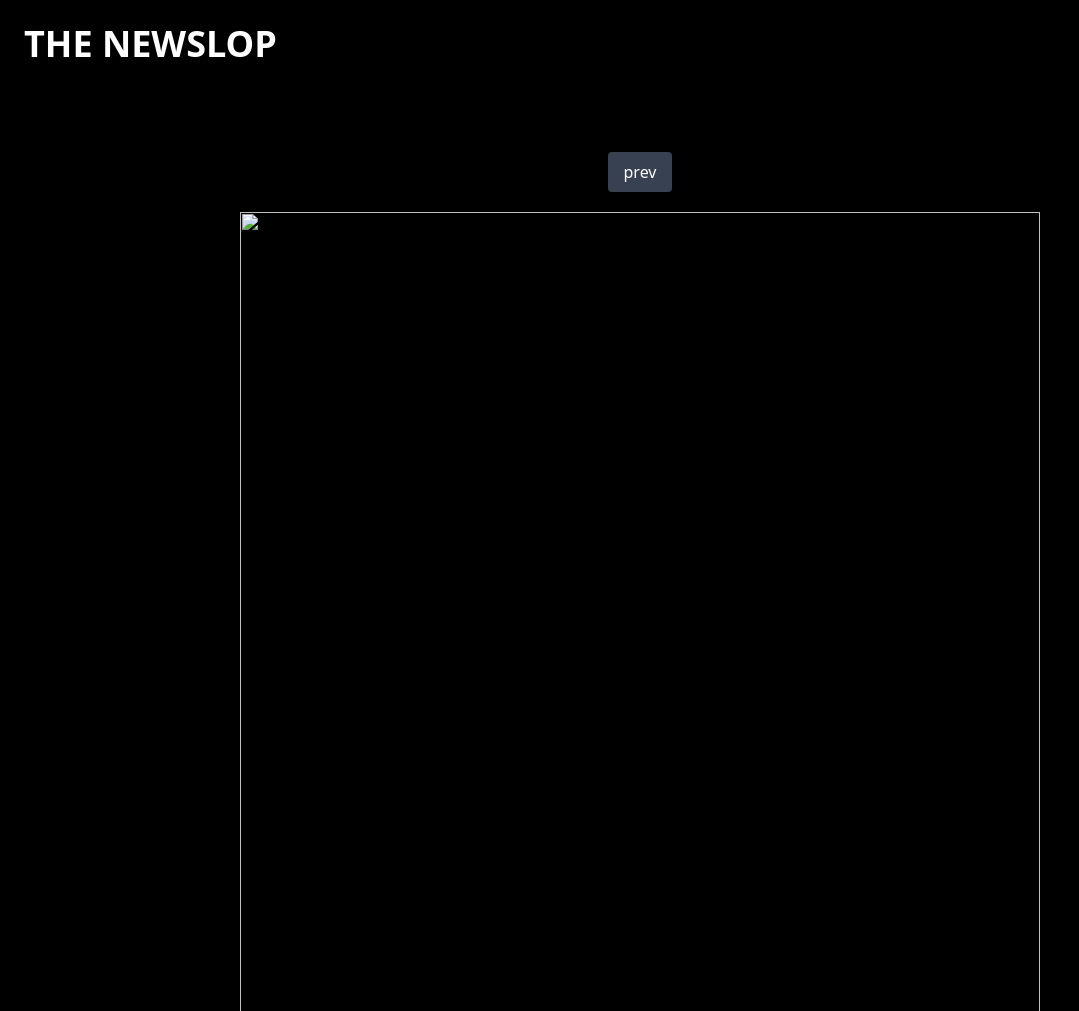
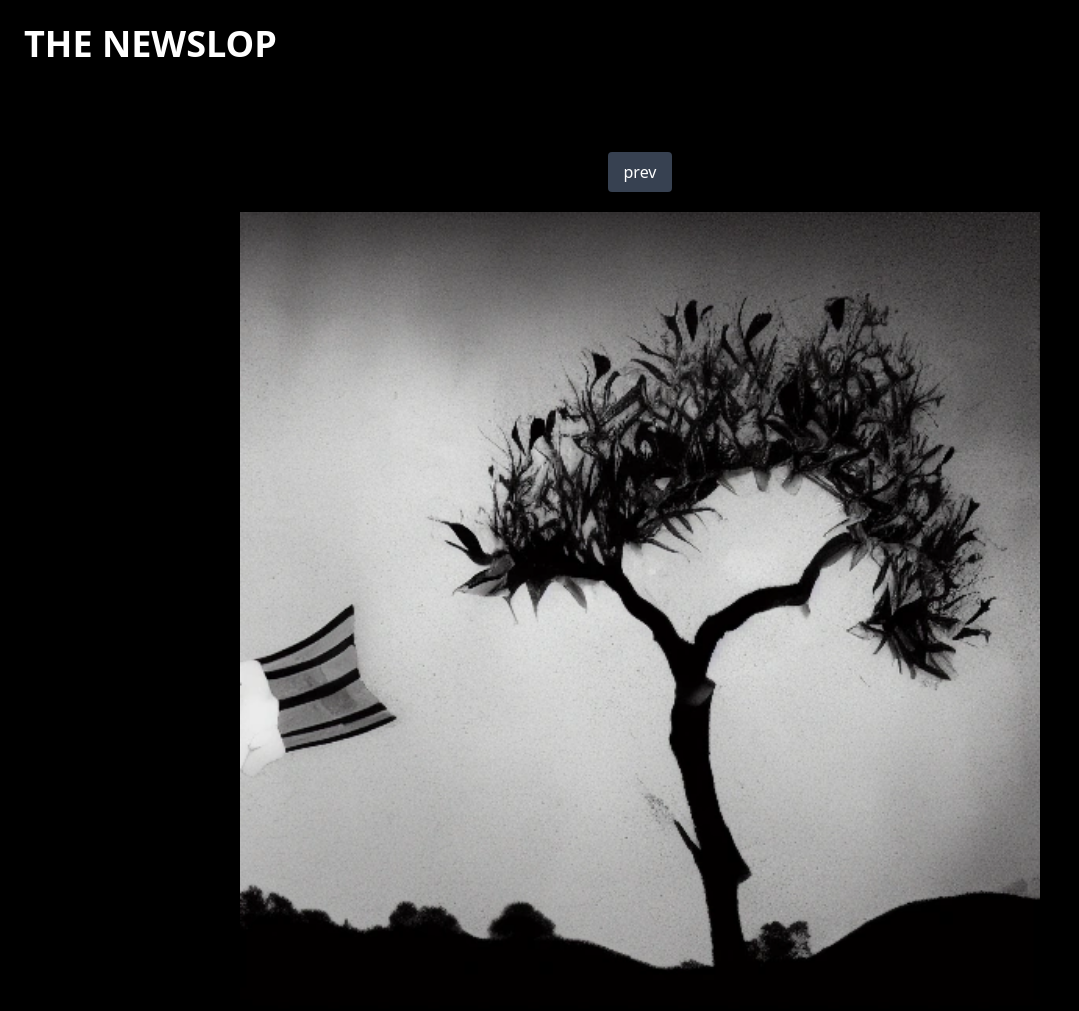
Before and after one commit to grabit77/thenewslop, a plain HTML site: page index.html in a window 1280 px wide. Shown: the top 1011 px of the page, without its empty margins (0-1079 px from the left). Drawn offline with nearby package versions, Linux system fonts and the light colour scheme.

Commit message:
Update index.html

```diff
--- a/index.html
+++ b/index.html
@@ -37,7 +37,7 @@
       <!-- Immagine -->
       <img
         id="newsImage"
-	src="/static/images/1.png"
+	src=""
         style="width:800px;"
         class="cursor-pointer m-5 transition-transform duration-300 hover:scale-105 hover:shadow-2xl"
         onclick="togglePanel()"
@@ -78,7 +78,7 @@
         if (!news) return;
 
         // Inserisco i dati corretti
-        document.getElementById("newsImage").src = + news.image;
+        document.getElementById("newsImage").src = "thenewslop/"+ news.image;
         document.getElementById("timestamp").innerText = news.timestamp;
         document.getElementById("newsText").innerText = news.news;
         document.getElementById("prompt").innerText = news.prompt;
```
